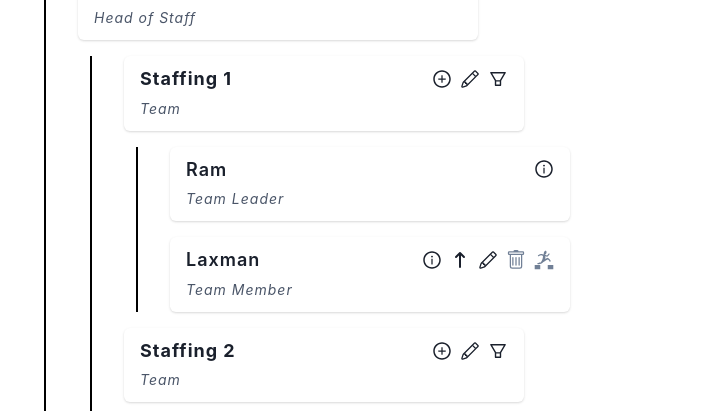
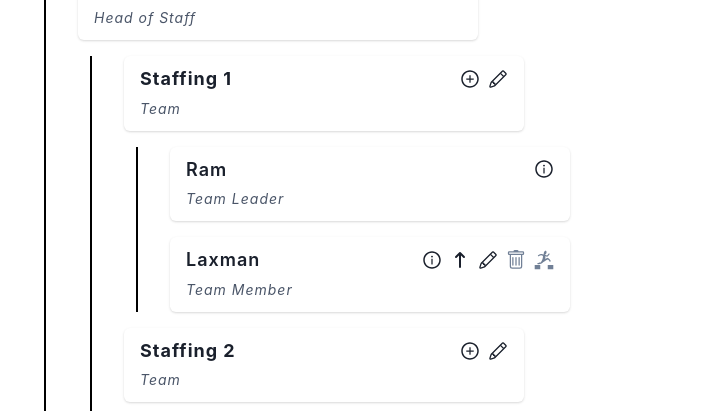
Before and after one commit to swastikpatro/HeirarchyUI, a React (Create React App) app: page / in a window 1280 px wide. Shown: the part 202-613 px from the top of the page, without its empty margins (32-748 px from the left). Built offline with nearby package versions, Linux system fonts and the light colour scheme.

Commit message:
refractor: removed unnecessary filter icon

```diff
--- a/src/Components/Team.jsx
+++ b/src/Components/Team.jsx
@@ -9,7 +9,7 @@ import {
   useDisclosure,
 } from '@chakra-ui/react';
 
-import { AiOutlineFilter, AiOutlinePlusCircle } from 'react-icons/ai';
+import { AiOutlinePlusCircle } from 'react-icons/ai';
 import { BsPencil } from 'react-icons/bs';
 
 import Employee from './Employee';
@@ -85,12 +85,6 @@ const Team = ({ teamData }) => {
                 <BsPencil />
               </Box>
             </Tooltip>
-
-            <Tooltip label="Filter Employee" {...tooltipStyle}>
-              <Box as="span" {...iconStyle}>
-                <AiOutlineFilter />
-              </Box>
-            </Tooltip>
           </Box>
         </Box>
 
```
